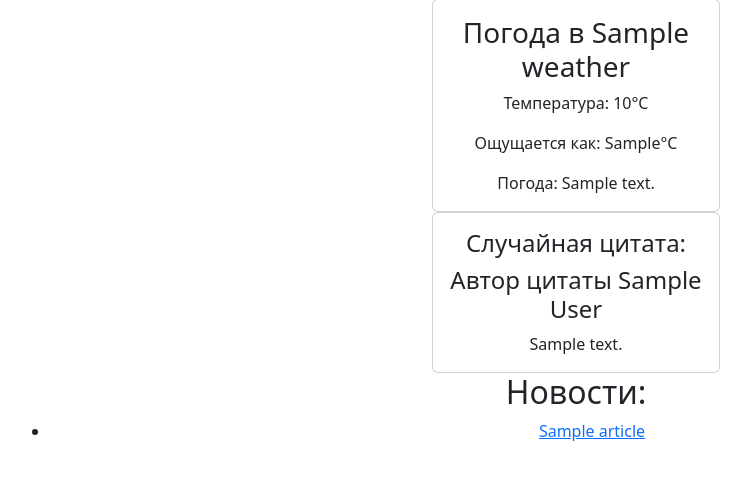
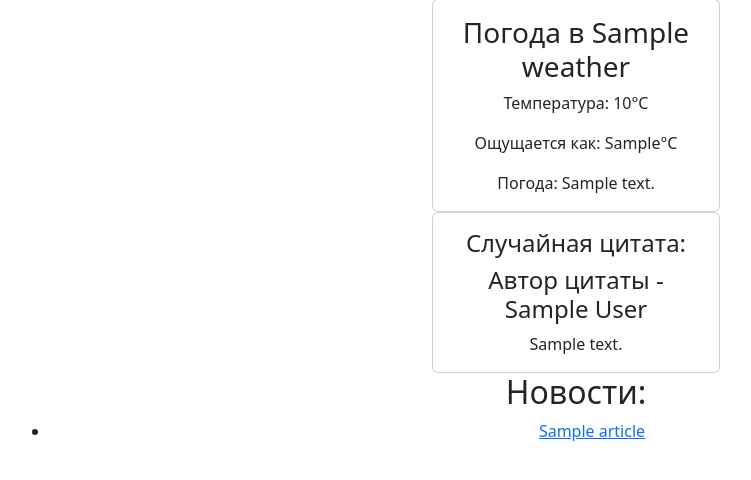
Before and after one commit to HoDzha/VD08, a Flask app: template templates/index.html in a window 1280 px wide. Shown: the part 207-687 px from the top of the page, without its empty margins (64-815 px from the left). Run offline with Flask 3, Linux system fonts and the light colour scheme; the template is opened without the code that fills it: most values are stand-ins (such as "Sample title", 1, 10 or a date in 2020).

Commit message:
Update index.html

```diff
--- a/templates/index.html
+++ b/templates/index.html
@@ -37,7 +37,7 @@
          <div class="card mx-auto" style="width: 18rem;">
             <div class="card-body">
                 <h4 class="card-title">Случайная цитата:</h4>
-               <h4 class="card-title">Автор цитаты {{ quote['author'] }}</h4>
+               <h4 class="card-title">Автор цитаты - {{ quote['author'] }}</h4>
                <p class="card-text">{{ quote['content'] }}</p>
             </div>
          </div>
```
